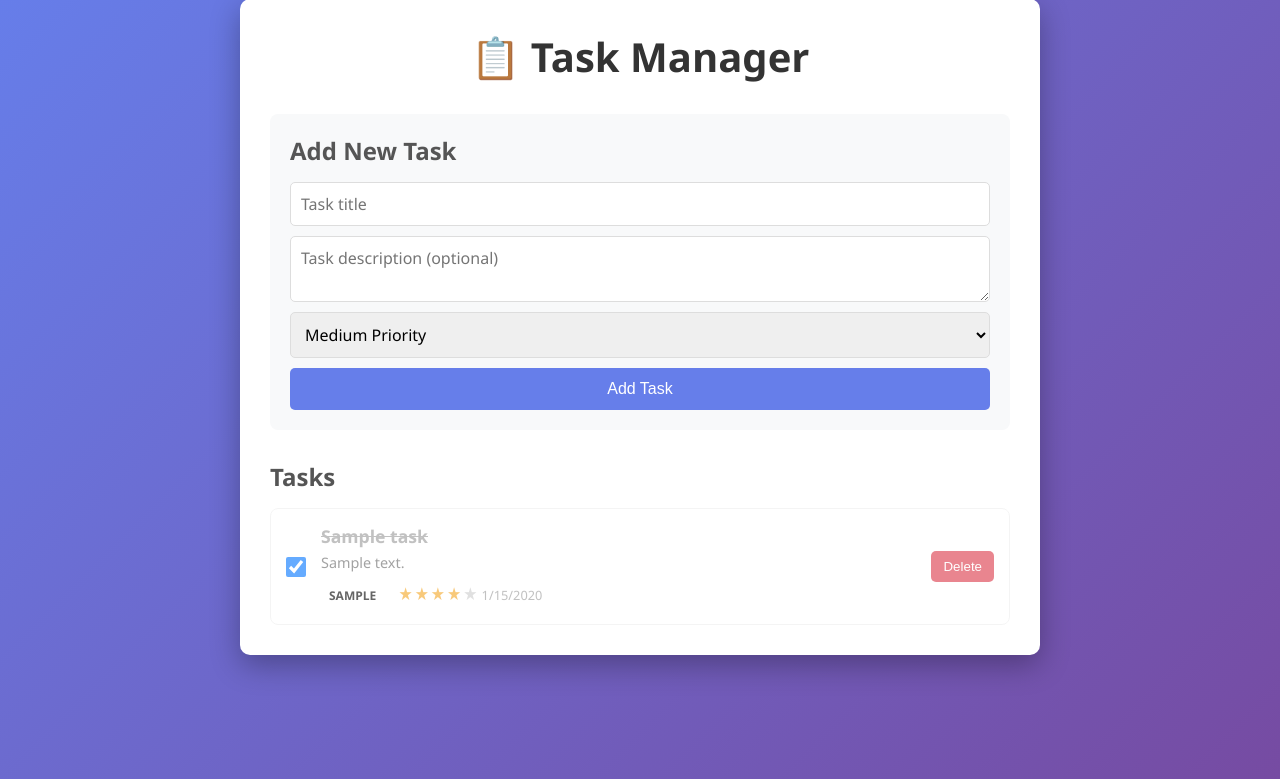
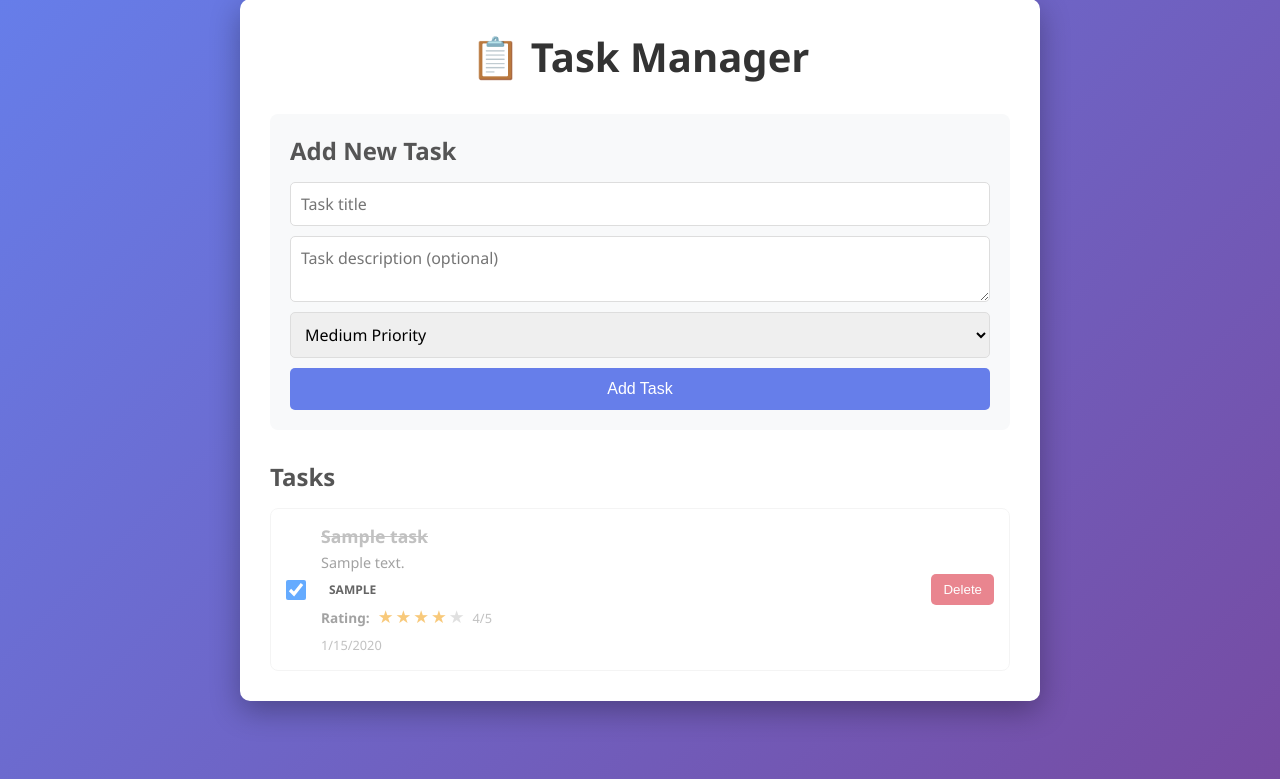
Before and after one commit to CanarysPlayground/TaskManagerApp, a Node server app: page / in a window 1280 px wide. Shown: the part 21-800 px from the top of the page. Run offline with Node 20, Linux system fonts and the light colour scheme; tables that the repository leaves empty hold one stand-in row (values such as "Sample post"); some libraries are stand-ins or nearby versions.

Commit message:
Checkpoint from VS Code for cloud agent session

```diff
--- a/public/script.js
+++ b/public/script.js
@@ -1,3 +1,34 @@
+const getRatingLabel = (rating) => {
+    return rating > 0 ? `${rating}/5` : 'Unrated';
+};
+
+const renderStars = (rating) => {
+    return [1, 2, 3, 4, 5].map((star) => {
+        const filledClass = star <= rating ? 'filled' : '';
+        const starText = star === 1 ? 'star' : 'stars';
+        return `
+            <button
+                type="button"
+                class="star ${filledClass}"
+                data-rating="${star}"
+                aria-label="Set rating to ${star} ${starText}"
+            >★</button>
+        `;
+    }).join('');
+};
+
+const updateRatingDisplay = (taskItem, rating) => {
+    const stars = taskItem.querySelectorAll('.star');
+    stars.forEach((star, idx) => {
+        star.classList.toggle('filled', idx < rating);
+    });
+
+    const ratingValue = taskItem.querySelector('.rating-value');
+    if (ratingValue) {
+        ratingValue.textContent = getRatingLabel(rating);
+    }
+};
+
 document.getElementById('taskForm').addEventListener('submit', async (e) => {
     e.preventDefault();
 
@@ -79,10 +110,11 @@ document.addEventListener('click', async (e) => {
         }
     }
 
-    if (e.target.classList.contains('star')) {
-        const taskItem = e.target.closest('.task-item');
+    const starButton = e.target.closest('.star');
+    if (starButton) {
+        const taskItem = starButton.closest('.task-item');
         const taskId = taskItem.dataset.id;
-        const rating = parseInt(e.target.dataset.rating);
+        const rating = parseInt(starButton.dataset.rating, 10);
 
         try {
             const response = await fetch(`/api/tasks/${taskId}/rating`, {
@@ -92,10 +124,7 @@ document.addEventListener('click', async (e) => {
             });
 
             if (response.ok) {
-                const stars = taskItem.querySelectorAll('.star');
-                stars.forEach((star, idx) => {
-                    star.classList.toggle('filled', idx < rating);
-                });
+                updateRatingDisplay(taskItem, rating);
             }
         } catch (error) {
             console.error('Error:', error);
@@ -122,10 +151,12 @@ async function loadTasks() {
                     <h3>${task.title}</h3>
                     <p>${task.description}</p>
                     <span class="priority ${task.priority}">${task.priority}</span>
-                    <div class="star-rating">
-                        ${[1, 2, 3, 4, 5].map(star =>
-                            `<span class="star ${star <= task.rating ? 'filled' : ''}" data-rating="${star}">★</span>`
-                        ).join('')}
+                    <div class="rating-row">
+                        <span class="rating-label">Rating:</span>
+                        <div class="star-rating" role="radiogroup" aria-label="Rate task">
+                            ${renderStars(task.rating || 0)}
+                        </div>
+                        <small class="rating-value">${getRatingLabel(task.rating || 0)}</small>
                     </div>
                     <small>${new Date(task.created_at).toLocaleDateString()}</small>
                 </div>
--- a/public/style.css
+++ b/public/style.css
@@ -194,28 +194,49 @@ h2 {
     font-style: italic;
 }
 
+.rating-row {
+    display: flex;
+    align-items: center;
+    gap: 8px;
+    margin: 6px 0;
+}
+
+.rating-label {
+    color: #666;
+    font-size: 0.85em;
+    font-weight: 600;
+}
+
 .star-rating {
     display: inline-flex;
     gap: 2px;
-    margin: 4px 0;
 }
 
 .star {
+    appearance: none;
+    border: none;
+    background: transparent;
     cursor: pointer;
     font-size: 1.1rem;
+    line-height: 1;
     color: #ccc;
     transition: color 0.15s;
     user-select: none;
+    padding: 0;
 }
 
 .star.filled {
     color: #f5a623;
 }
 
-.star-rating:hover .star {
-    color: #f5a623;
+.star:focus-visible {
+    outline: 2px solid #5568d3;
+    outline-offset: 2px;
+    border-radius: 2px;
 }
 
-.star-rating .star:hover ~ .star {
-    color: #ccc;
+.rating-value {
+    color: #8a8a8a;
+    font-size: 0.8em;
+    min-width: 52px;
 }
--- a/views/index.ejs
+++ b/views/index.ejs
@@ -34,10 +34,19 @@
                             <h3><%= task.title %></h3>
                             <p><%= task.description %></p>
                             <span class="priority <%= task.priority %>"><%= task.priority %></span>
-                            <div class="star-rating">
-                                <% for (let s = 1; s <= 5; s++) { %>
-                                    <span class="star <%= s <= task.rating ? 'filled' : '' %>" data-rating="<%= s %>">★</span>
-                                <% } %>
+                            <div class="rating-row">
+                                <span class="rating-label">Rating:</span>
+                                <div class="star-rating" role="radiogroup" aria-label="Rate task">
+                                    <% for (let s = 1; s <= 5; s++) { %>
+                                        <button
+                                            type="button"
+                                            class="star <%= s <= task.rating ? 'filled' : '' %>"
+                                            data-rating="<%= s %>"
+                                            aria-label="Set rating to <%= s %> star<%= s > 1 ? 's' : '' %>"
+                                        >★</button>
+                                    <% } %>
+                                </div>
+                                <small class="rating-value"><%= task.rating ? `${task.rating}/5` : 'Unrated' %></small>
                             </div>
                             <small><%= new Date(task.created_at).toLocaleDateString() %></small>
                         </div>
```
Also changed, not shown: CHAT_HISTORY.md (added, +18 -0 lines), .github/instructions/copilot-instructions.instructions.md (added), .github/prompts/APIPrompt.prompt.md (added), .github/prompts/jiraIssuePrompt.prompt.md (added), .github/skills/ratingskills/SKILL.md (added), README.md.
